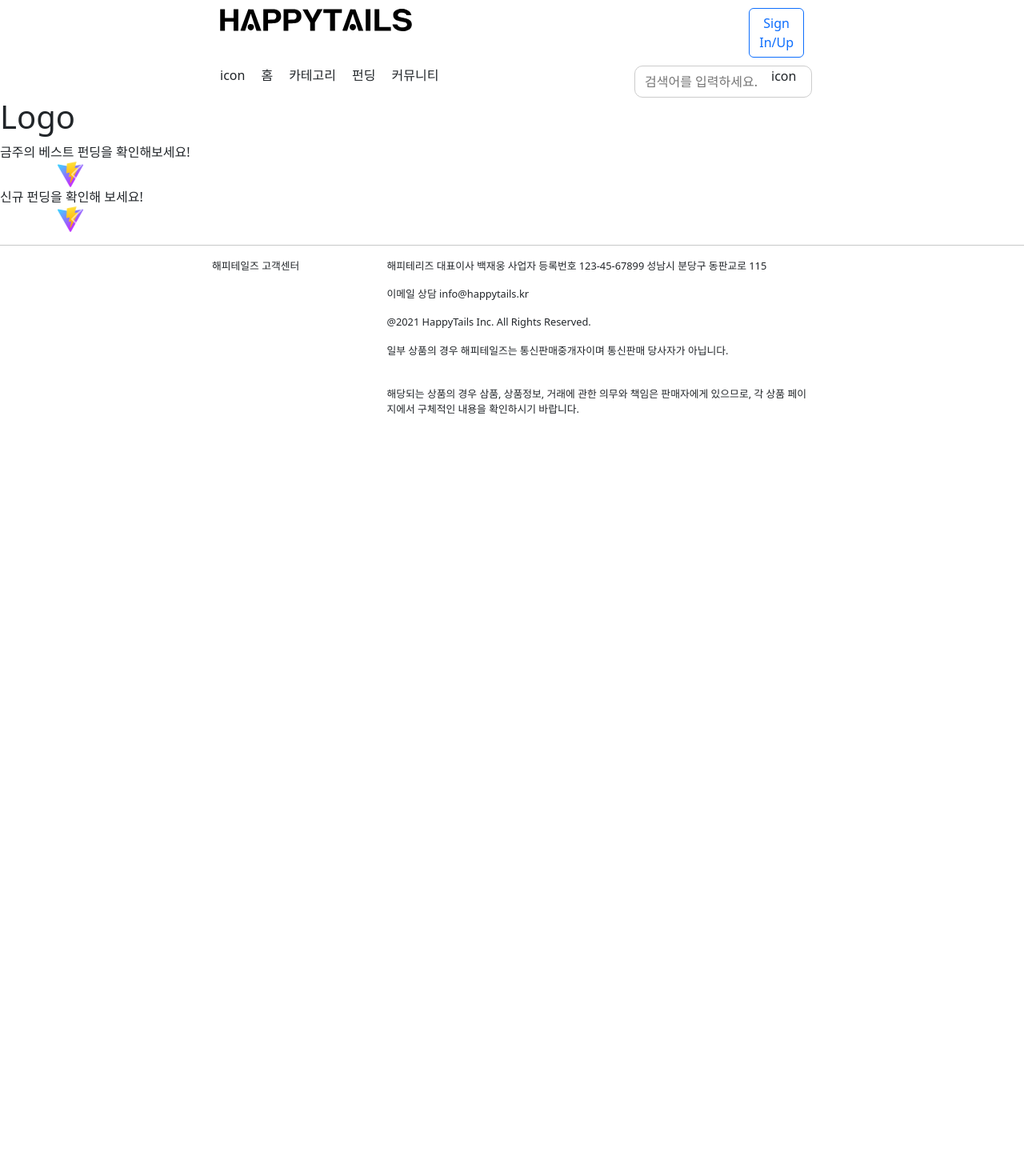
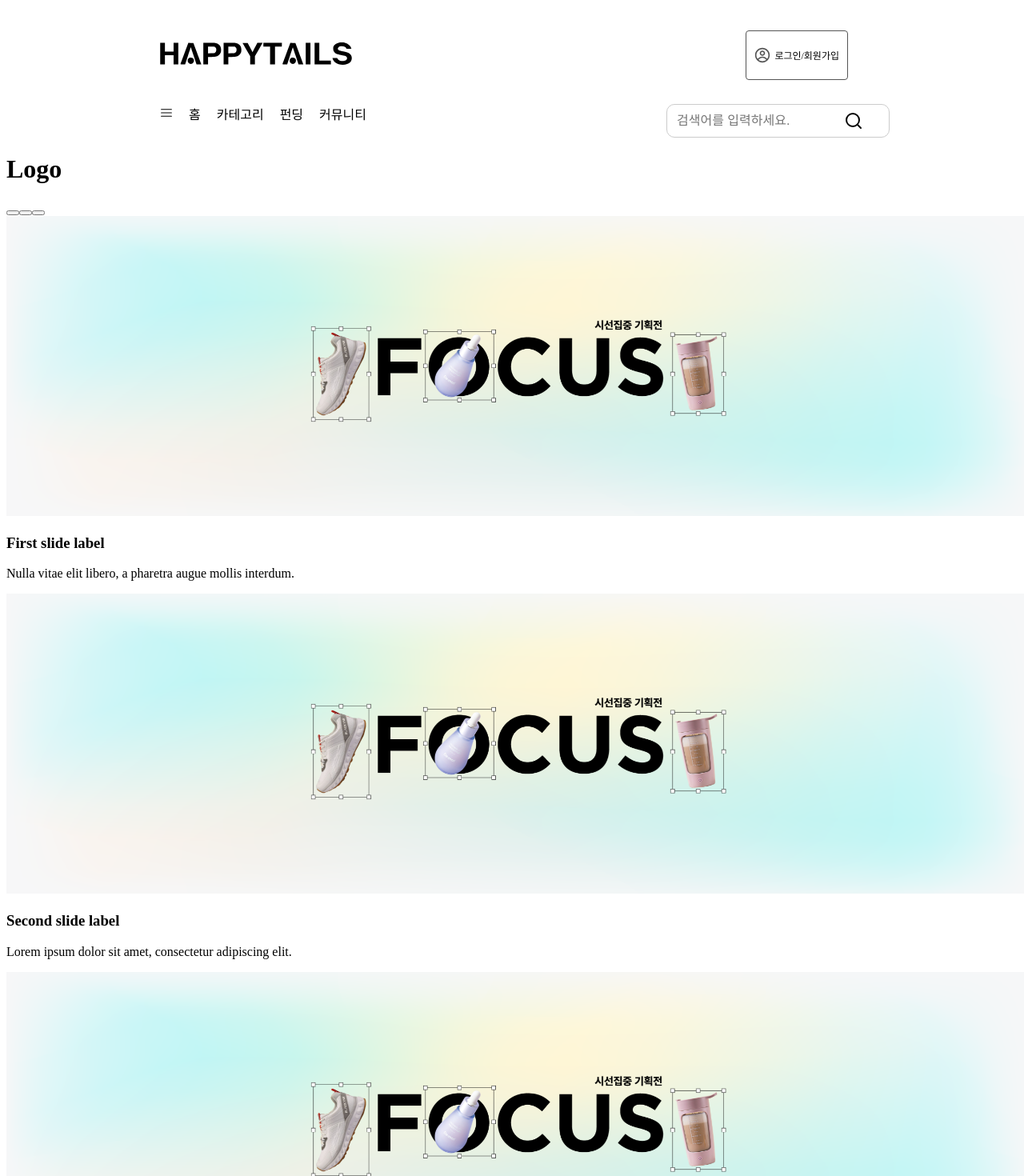
Before and after one commit to vi117/mc_final, a React (Vite) app in the folder packages/frontend/: page / in a window 1280 px wide. Shown: the top 1470 px of the page at 80% size. Before the commit the page ends 800 px from the top, so only its background shows below. Built offline with nearby package versions, Linux system fonts and the light colour scheme.

Commit message:
feat:add Home design (#33)
* feat:add Home design

* format

* feat:add Home design

* format

* remove duplicated svg

---------

Co-authored-by: monoid <qaswedfr55@gmail.com>

```diff
--- a/packages/frontend/package.json
+++ b/packages/frontend/package.json
@@ -14,6 +14,7 @@
     "react": "^18.2.0",
     "react-bootstrap": "^2.8.0",
     "react-dom": "^18.2.0",
+    "react-icons": "^4.11.0",
     "react-router-dom": "^6.15.0"
   },
   "devDependencies": {
--- a/packages/frontend/src/App.jsx
+++ b/packages/frontend/src/App.jsx
@@ -1,8 +1,5 @@
 import { createBrowserRouter, RouterProvider } from "react-router-dom";
 import { Layout } from "./component/layout/Layout";
-
-import "bootstrap/dist/css/bootstrap.min.css";
-
 import HomePage from "./pages/home";
 
 const browserRouter = createBrowserRouter([
--- a/packages/frontend/src/component/SearchBar.css
+++ b/packages/frontend/src/component/SearchBar.css
@@ -5,18 +5,21 @@
     border: 1px solid #ccc;
     padding: 0px 10px 0px 10px;
     display: flex;
+    align-items: center;
 }
 
 .search_bar{
     border: 0px;
     box-sizing: border-box;
     outline: none;
-    width: 200px;
+    min-width: 160px;
     font-size: 16px;
+    background: transparent;
 }
 
-.search_button {
-    margin-left: -40px;
+.search_bar_button {
+    /* margin-left: -40px; */
     border: 0px;
-    width: 40px;
+    width: 24px;
+    height: 24px;
 }
--- a/packages/frontend/src/component/SearchBar.tsx
+++ b/packages/frontend/src/component/SearchBar.tsx
@@ -1,13 +1,11 @@
 import "./SearchBar.css";
+import { FiSearch } from "react-icons/fi";
 
 export default function SearchBar() {
   return (
     <div className="search_bar_container">
       <input className="search_bar" placeholder="검색어를 입력하세요." />
-      <div className="search_button">
-        icon
-        {/* TODO(vi117): 추후 아이콘 추가 */}
-      </div>
+      <FiSearch className="search_bar_button" />
     </div>
   );
 }
--- a/packages/frontend/src/component/layout/Header.tsx
+++ b/packages/frontend/src/component/layout/Header.tsx
@@ -1,6 +1,8 @@
 import { Button } from "react-bootstrap";
 import LogoSvg from "../Logo";
 import SearchBar from "../SearchBar";
+import { CgProfile } from "react-icons/cg";
+import { RxHamburgerMenu } from "react-icons/rx";
 
 export function Header() {
   return (
@@ -15,15 +17,19 @@ export function Header() {
             viewBox="0 0 975 115"
           />
         </div>
-        <div className="user_edit">
-          <Button variant="outline-primary">Sign In/Up</Button>
+        <div className="">
+          <p
+            className="header_login_btn"
+          >
+            <CgProfile color="#555555" style={{ marginRight: "5px", width: "20px", height: "20px"}} />
+            로그인/회원가입
+          </p>
         </div>
       </div>
       <div className="header_nav_container">
         <div className="left">
           <div className="nav_item">
-            icon
-            {/* TODO(vi117): Hamburger icon 삽입  */}
+            <RxHamburgerMenu />
           </div>
           <div className="nav_item">
             홈
--- a/packages/frontend/src/component/layout/Layout.css
+++ b/packages/frontend/src/component/layout/Layout.css
@@ -1,19 +1,27 @@
 .header_container{
-    max-width: 750px;
+    max-width: var(--max-content-width);
     margin: 0 auto;
 }
 
 .logo_container {
     display: flex;
-    justify-content: space-around;
+    justify-content: space-between;
+    align-items: center;
 }
 
-.page_logo{
-    width: 240px;
-    height: 30px;
+.page_logo {
+    margin-left: 10px;
+}
 
-    margin: 10px 0px 10px 10px;
-    flex:  1 1 auto;
+.header_login_btn {
+    display: inline-flex;
+    border: 1px solid #555555;
+    height: 40px;
+    font-size: 12px;
+    border-radius: 4px;
+    padding: 10px;
+    margin: 30px;
+    align-items: center;
 }
 
 .logo_container .user_edit{
@@ -40,7 +48,7 @@
 }
 
 .footer_container{
-    max-width: 750px;
+    max-width: var(--max-content-width);
     margin: 0 auto;
 
     display: flex;
--- a/packages/frontend/src/index.css
+++ b/packages/frontend/src/index.css
@@ -0,0 +1,3 @@
+:root {
+    --max-content-width: 900px;
+}
--- /dev/null
+++ b/packages/frontend/src/pages/home/home.css
@@ -0,0 +1,5 @@
+.carousel_img {
+    height: 375px;
+    width: 100vw;
+    object-fit: cover;
+}
--- a/packages/frontend/src/pages/home/index.jsx
+++ b/packages/frontend/src/pages/home/index.jsx
@@ -1,25 +1,62 @@
 import { Carousel } from "react-bootstrap";
+import { useState } from "react";
+import "./home.css";
 
 export function HomePage() {
+  const [index, setIndex] = useState(0);
+  const handleSelect = (selectedIndex) => {
+    setIndex(selectedIndex);
+  };
+
+  const placeholder = "https://via.placeholder.com/1200x375";
+
   return (
     <>
       <h1>Logo</h1>
+      <div className="banner">
+        <Carousel activeIndex={index} onSelect={handleSelect}>
+          <Carousel.Item>
+            <img src="/public/sample.png" className="carousel_img"></img>
+            <Carousel.Caption>
+              <h3>First slide label</h3>
+              <p>Nulla vitae elit libero, a pharetra augue mollis interdum.</p>
+            </Carousel.Caption>
+          </Carousel.Item>
+          <Carousel.Item>
+            <img src="/public/sample.png" className="carousel_img"></img>
+            <Carousel.Caption>
+              <h3>Second slide label</h3>
+              <p>Lorem ipsum dolor sit amet, consectetur adipiscing elit.</p>
+            </Carousel.Caption>
+          </Carousel.Item>
+          <Carousel.Item>
+            <img src="../public/sample.png" className="carousel_img"></img>
+            <Carousel.Caption>
+              <h3>Third slide label</h3>
+              <p>
+                Praesent commodo cursus magna, vel scelerisque nisl consectetur.
+              </p>
+            </Carousel.Caption>
+          </Carousel.Item>
+        </Carousel>
+      </div>
+
       금주의 베스트 펀딩을 확인해보세요!
       <Carousel>
         <Carousel.Item>
-          <img src="/vite.svg"></img>
+          <img src={placeholder} className="carousel_img"></img>
           <Carousel.Caption>
             <h3>강아지 구조 펀딩</h3>
           </Carousel.Caption>
         </Carousel.Item>
         <Carousel.Item>
-          <img src="/vite.svg"></img>
+          <img src={placeholder} className="carousel_img"></img>
           <Carousel.Caption>
             <h3>새로운 파충류 온도 조절 장치 펀딩</h3>
           </Carousel.Caption>
         </Carousel.Item>
         <Carousel.Item>
-          <img src="/vite.svg"></img>
+          <img src={placeholder} className="carousel_img"></img>
           <Carousel.Caption>
             <h3>아무거나</h3>
           </Carousel.Caption>
@@ -28,19 +65,19 @@ export function HomePage() {
       신규 펀딩을 확인해 보세요!
       <Carousel>
         <Carousel.Item>
-          <img src="/vite.svg"></img>
+          <img src={placeholder} className="carousel_img"></img>
           <Carousel.Caption>
             <h3>강아지 구조 펀딩</h3>
           </Carousel.Caption>
         </Carousel.Item>
         <Carousel.Item>
-          <img src="/vite.svg"></img>
+          <img src={placeholder} className="carousel_img"></img>
           <Carousel.Caption>
             <h3>새로운 파충류 온도 조절 장치 펀딩</h3>
           </Carousel.Caption>
         </Carousel.Item>
         <Carousel.Item>
-          <img src="/vite.svg"></img>
+          <img src={placeholder} className="carousel_img"></img>
           <Carousel.Caption>
             <h3>아무거나</h3>
           </Carousel.Caption>
```
Also changed, not shown: packages/frontend/.eslintrc.cjs, packages/frontend/public/sample.png (added), 1 other file (tests, documents, lock files or other folders).
